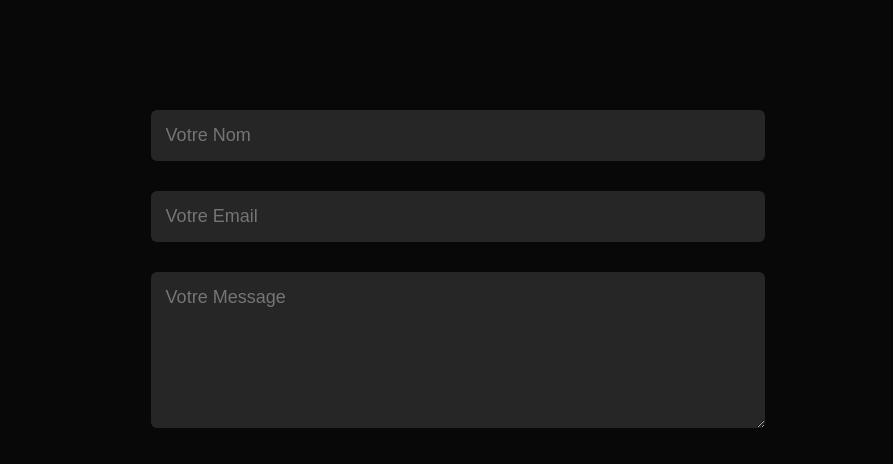
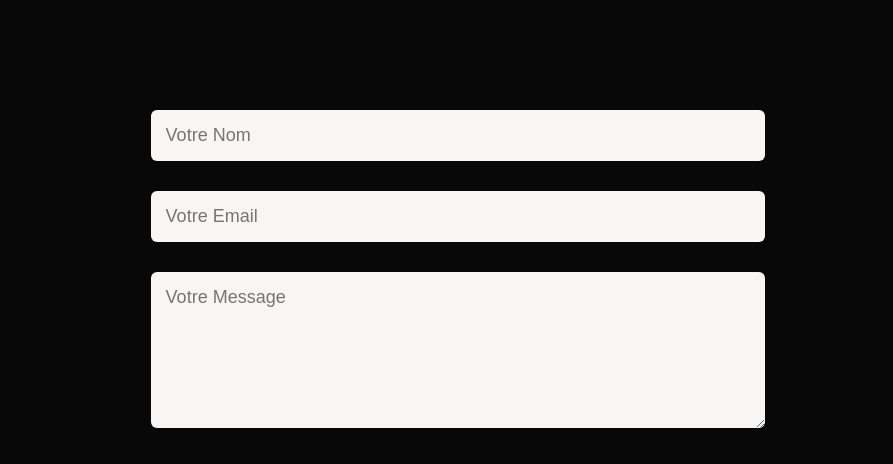
Before and after one commit to Juan-Baptist/Portfolio, a plain HTML site: page index.html in a window 1280 px wide. Shown: the part 3004-3468 px from the top of the page, 387-1280 px from the left. Drawn offline with Linux system fonts and the light colour scheme.

Commit message:
changed Background color

```diff
--- a/style.css
+++ b/style.css
@@ -333,7 +333,7 @@ form input, form textarea{
     width: 100%;
     border: 0;
     outline: none;
-    background: #262626;
+    background: #f8f5f5;
     padding: 15px;
     margin: 15px 0;
     color: #fff;
```
